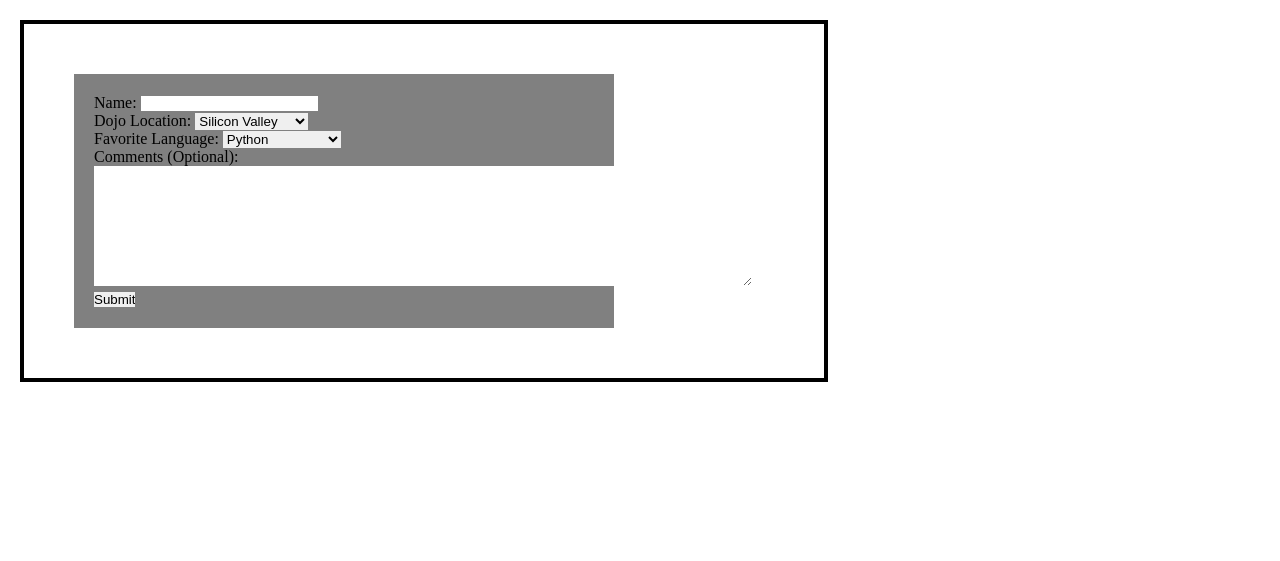
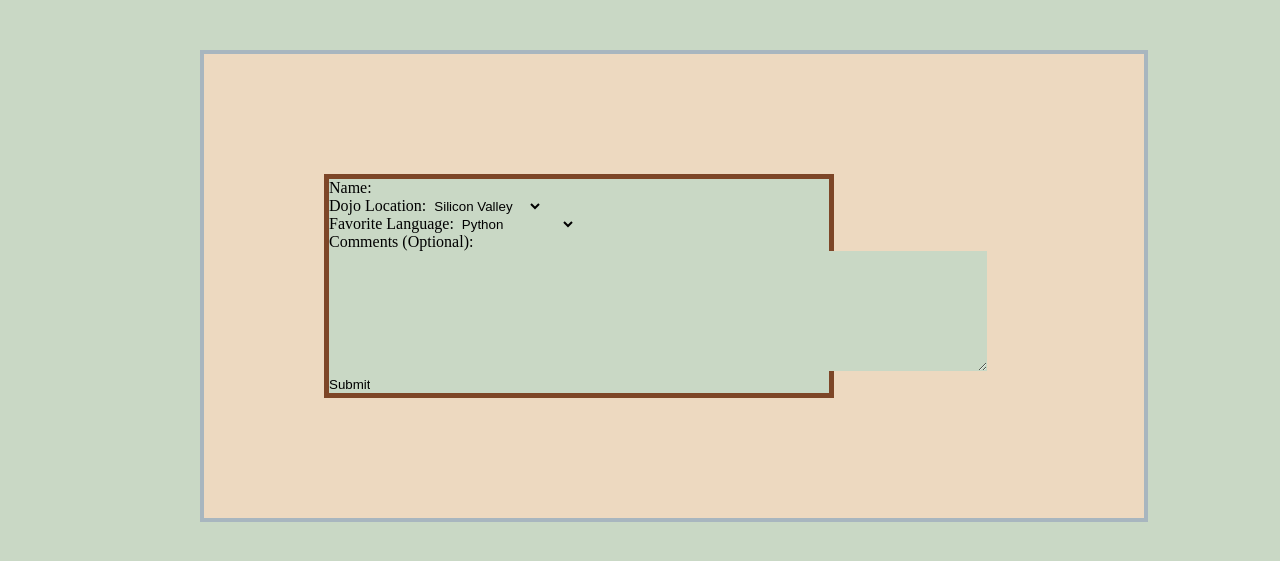
Before and after one commit to rpandy/DojoAssignments, a Flask app: page / in a window 1280 px wide. Shown: the top 561 px of the page. Run offline with Flask 2, Linux system fonts and the light colour scheme.

Commit message:
css updates - still needs work

```diff
--- a/Python/flask/dojo_survey/server.py
+++ b/Python/flask/dojo_survey/server.py
@@ -18,7 +18,8 @@ def survey_submission():
     #using jinja context dictionary to send variables to the HTML template
     #return render_template("results.html", name = name, location = location, fav_language = fav_language, comments = comments)
     return render_template("results.html", user=user)
-# @app.route('/')
-# def goback():
-#      return redirect('/')
+
+@app.route('/')
+def goback():
+     return redirect('/')
 app.run(debug=True, port=8000)
--- a/Python/flask/dojo_survey/static/css/my_style_sheet5.css
+++ b/Python/flask/dojo_survey/static/css/my_style_sheet5.css
@@ -2,17 +2,34 @@
     padding: 0px;
     margin: 0px;
     border: 0px;
+    background-color: #c9d8c5;
 }
 
 body{
     width: 800px;
-    border: 4px black solid;
-    margin: 20px;
+    border: 4px #a8b6bf solid;
+    margin: 50px 0px 0px 200px;
+    padding: 70px;
+    background-color: #edd9c0;
 }
 
 #container{
     width: 500px;
     margin: 50px;
-    padding: 20px;
-    background-color: grey;
+    padding: 5px;
+    background-color: #7d4627;
 }
+
+#text{
+    padding: 5px;
+
+}
+
+p{
+    margin: 15px;
+}
+
+#edd9c0
+#c9d8c5
+#a8b6bf
+#7d4627
--- a/Python/flask/dojo_survey/templates/results.html
+++ b/Python/flask/dojo_survey/templates/results.html
@@ -7,13 +7,16 @@
     </head>
     <body>
         <div id="container">
+            <div id="text">
                 <h3>Submitted Form</h3>
                 <!-- {{user}} -->
                 <p>Name: {{ user.name }}</p>
                 <p>Location: {{ user.location }}</p>
                 <p>Favorite Language: {{ user.fav_language }}</p>
                 <p>Comments: {{ user.comments }}</p>
+                <a id="goBack" href="/">Go Back</a>
+
             </div>
-        <input type="submit" value="Go Back">
+        </div>
     </body>
 </html>
```
Also changed, not shown: Python/flask/dojo_survey/static/css/results_style_sheet5.css (+15 -4 lines). Lines whose indentation alone changed are shown as unchanged.
